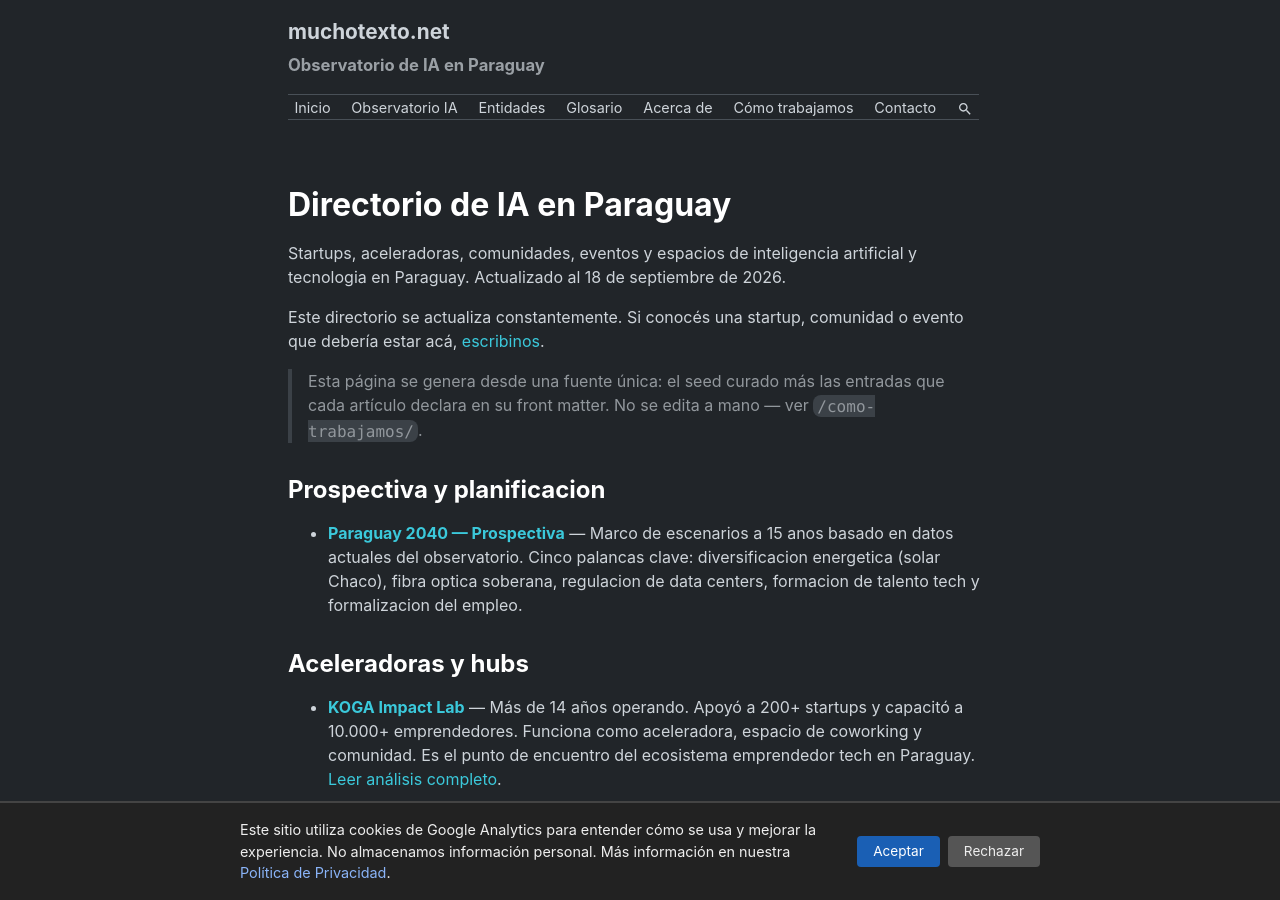
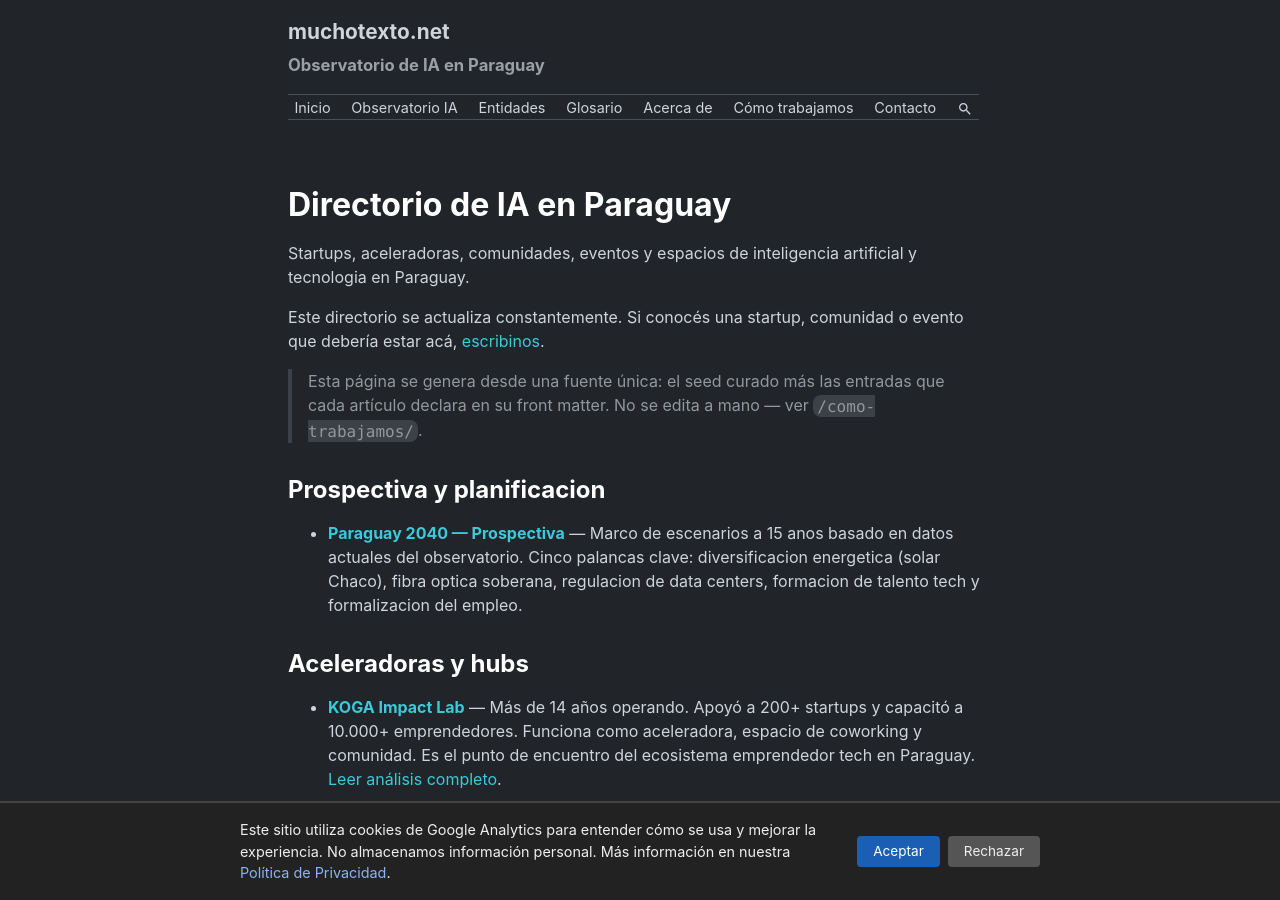
Before and after one commit to miravosqueinteresante/muchotexto.net, a Jekyll site: the page built from directorio.markdown, in a window 1280 px wide and 900 px high. Built offline with Jekyll 4.4.1, drawn with Linux system fonts in a browser that asks for light colours.

Commit message:
SEO: quitar fechas estaticas 'Actualizado al...' de 4 descripciones
El front matter no procesa Liquid, asi que la fecha quedaba fija y derivaba.
Se elimina el clausula (el last_modified_at dinamico sigue en la pagina).

```diff
--- a/cronologia.markdown
+++ b/cronologia.markdown
@@ -2,7 +2,7 @@
 layout: page
 title: "Cronología de la IA en Paraguay"
 permalink: /cronologia/
-description: "Hitos de la inteligencia artificial, tecnologia y energia en Paraguay desde 1973 hasta hoy. Actualizado al 18 de septiembre de 2026."
+description: "Hitos de la inteligencia artificial, tecnologia y energia en Paraguay desde 1973 hasta hoy."
 last_modified_at: 2026-09-18
 ---
 
--- a/directorio.markdown
+++ b/directorio.markdown
@@ -2,7 +2,7 @@
 layout: page
 title: "Directorio de IA en Paraguay"
 permalink: /directorio/
-description: "Startups, aceleradoras, comunidades, eventos y espacios de inteligencia artificial y tecnologia en Paraguay. Actualizado al 18 de septiembre de 2026."
+description: "Startups, aceleradoras, comunidades, eventos y espacios de inteligencia artificial y tecnologia en Paraguay."
 last_modified_at: 2026-09-18
 ---
 
--- a/glosario.markdown
+++ b/glosario.markdown
@@ -2,7 +2,7 @@
 layout: page
 title: "Glosario de IA en Paraguay"
 permalink: /glosario/
-description: "Glosario de terminos clave de inteligencia artificial en Paraguay explicados en contexto local. Actualizado al 18 de septiembre de 2026."
+description: "Glosario de terminos clave de inteligencia artificial en Paraguay explicados en contexto local."
 last_modified_at: 2026-09-18
 ---
 
--- a/regulacion.markdown
+++ b/regulacion.markdown
@@ -2,7 +2,7 @@
 layout: page
 title: "Mapa regulatorio de IA en Paraguay"
 permalink: /regulacion/
-description: "Marco legal de la inteligencia artificial en Paraguay. Leyes, decretos y estrategias vigentes y en tramite. Actualizado al 16 de septiembre de 2026."
+description: "Marco legal de la inteligencia artificial en Paraguay. Leyes, decretos y estrategias vigentes y en tramite."
 last_modified_at: 2026-09-18
 ---
 
```
